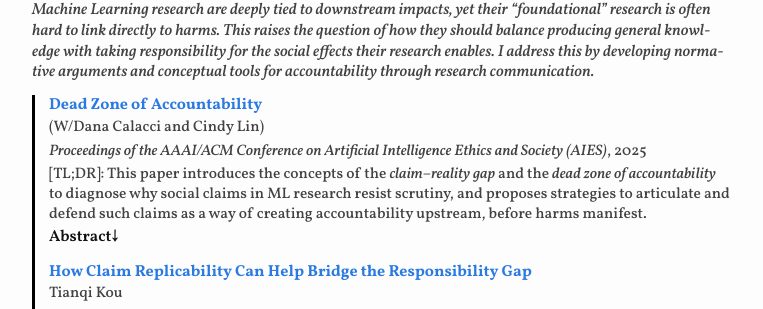
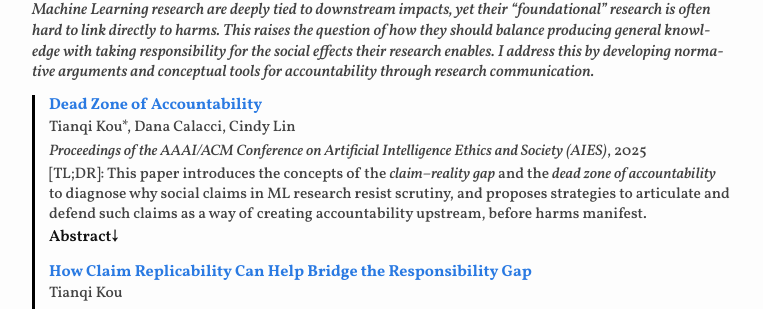
Before and after one commit to koutianqi/koutianqi.github.io, a Jekyll site: the page built from pages/research.markdown, in a window 1280 px wide. Shown: the part 237-546 px from the top of the page, without its empty margins (258-1021 px from the left). Built offline with Jekyll 4.4.1, drawn with Linux system fonts in a browser that asks for light colours.

Commit message:
Update research.markdown

```diff
--- a/pages/research.markdown
+++ b/pages/research.markdown
@@ -12,7 +12,7 @@ _<span style="color:#424242;">Machine Learning research are deeply tied to downs
 {% include paper.html
   title="Dead Zone of Accountability"
   title_url="https://www.arxiv.org/pdf/2508.08739"
-  authors="(W/Dana Calacci and Cindy Lin)"
+  authors="Tianqi Kou*, Dana Calacci, Cindy Lin"
   venue="<em>Proceedings of the AAAI/ACM Conference on Artificial Intelligence Ethics and Society (AIES)</em>, 2025"
   tldr="[TL;DR]: This paper introduces the concepts of the <em>claim–reality gap</em> and the <em>dead zone of accountability</em> to diagnose why social claims in ML research resist scrutiny, and proposes strategies to articulate and defend such claims as a way of creating accountability upstream, before harms manifest."
   abstract="Many Machine Learning research studies use language that describes potential social benefits or technical affordances of new methods and technologies. Such language, which we call “social claims”, can help garner substantial resources and influence for those involved in ML research and technology production. However, there exists a gap between social claims and reality (the claim–reality gap): ML methods often fail to deliver the claimed functionality or social impacts. This paper investigates the claim–reality gap and makes a normative argument for developing accountability mechanisms for it. In making the argument, we make three contributions. First, we show why the symptom—absence of social claim accountability—is problematic. Second, we coin dead zone of accountability—a lens that scholars and practitioners can use to identify opportunities for new forms of accountability. We apply this lens to the claim–reality gap and provide a diagnosis by identifying cognitive and structural resistances to accountability in the claim–reality gap. Finally, we offer a prescription—two potential collaborative research agendas that can help create the conditions for social claim accountability."
```
